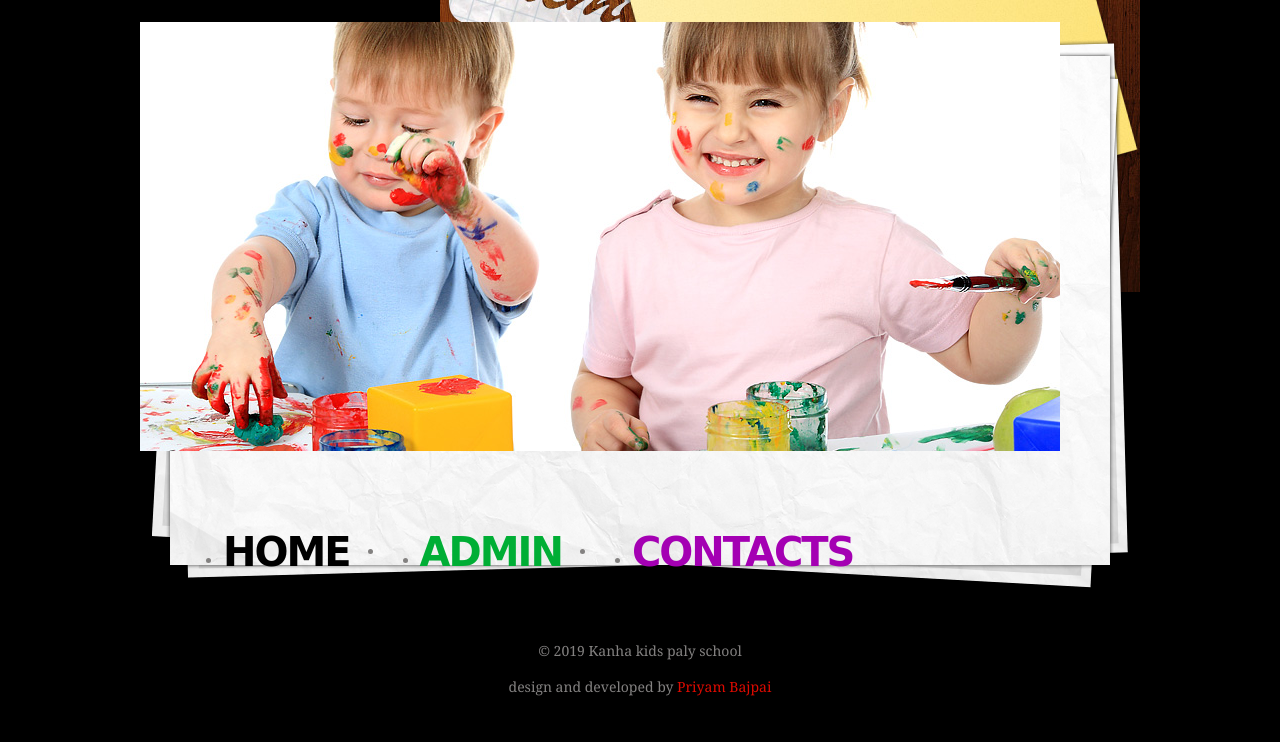
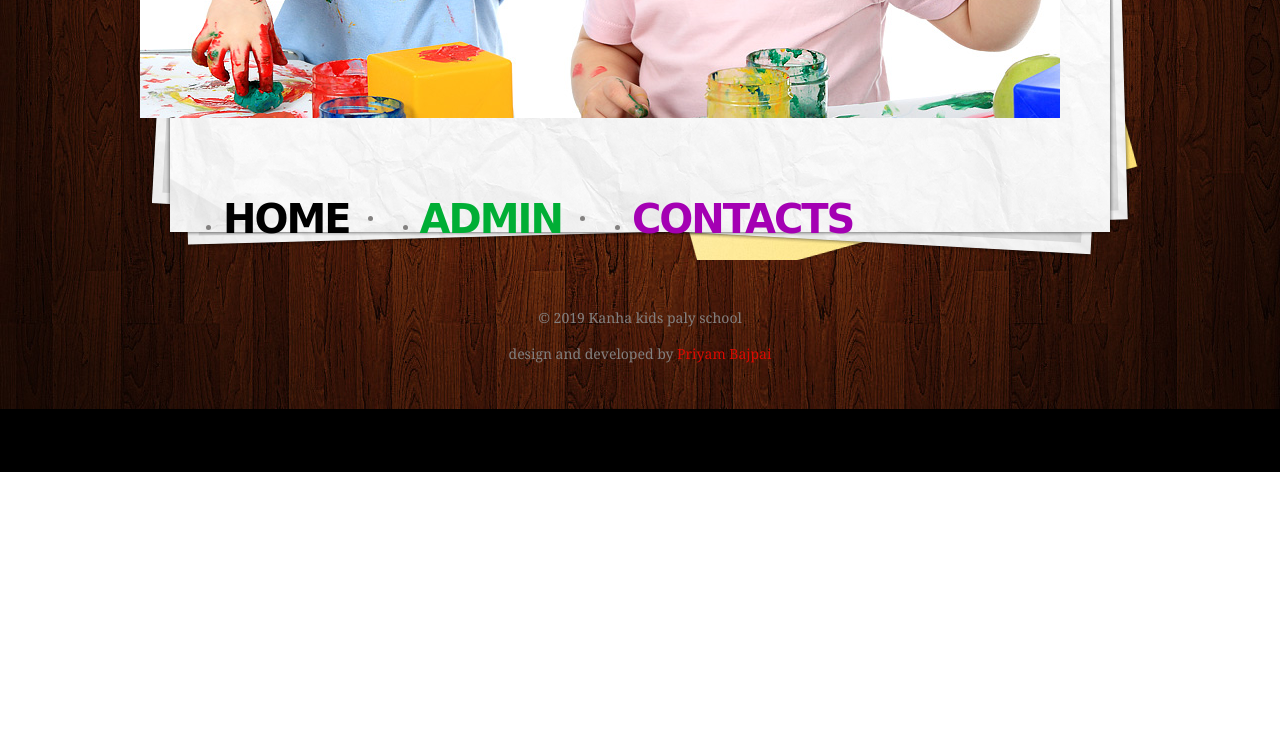
Before and after one commit to priyambajpai22/school, a Django app: page / in a window 1280 px wide. Shown: the part 328-1070 px from the top of the page. After the commit the page ends 800 px from the top, so only its background shows below. Run offline with Django 3.2, Linux system fonts and the light colour scheme; data that the repository does not hold is empty; some libraries are stand-ins or nearby versions; some web fonts are replaced.

Commit message:
new commui

```diff
--- a/static/css/style.css
+++ b/static/css/style.css
@@ -22,7 +22,10 @@ body {
 	overflow:hidden;
 	padding:0
 }
-
+.main {
+	width:100%;
+	background:url(../images/bg.jpg) center 0 no-repeat;
+}
 /***********************************************************************/
 a {
 	text-decoration:none;
--- a/templates/index.html
+++ b/templates/index.html
@@ -46,7 +46,7 @@ $(document)
 <div class="main">
   <!--==============================header=================================-->
   <header>
-    <h1><a href="index.html"><img src="{% static 'image/logo.png'%}" alt=""></a></h1>
+
     <nav>
       <div id="slide">
         <div class="slider">
```
